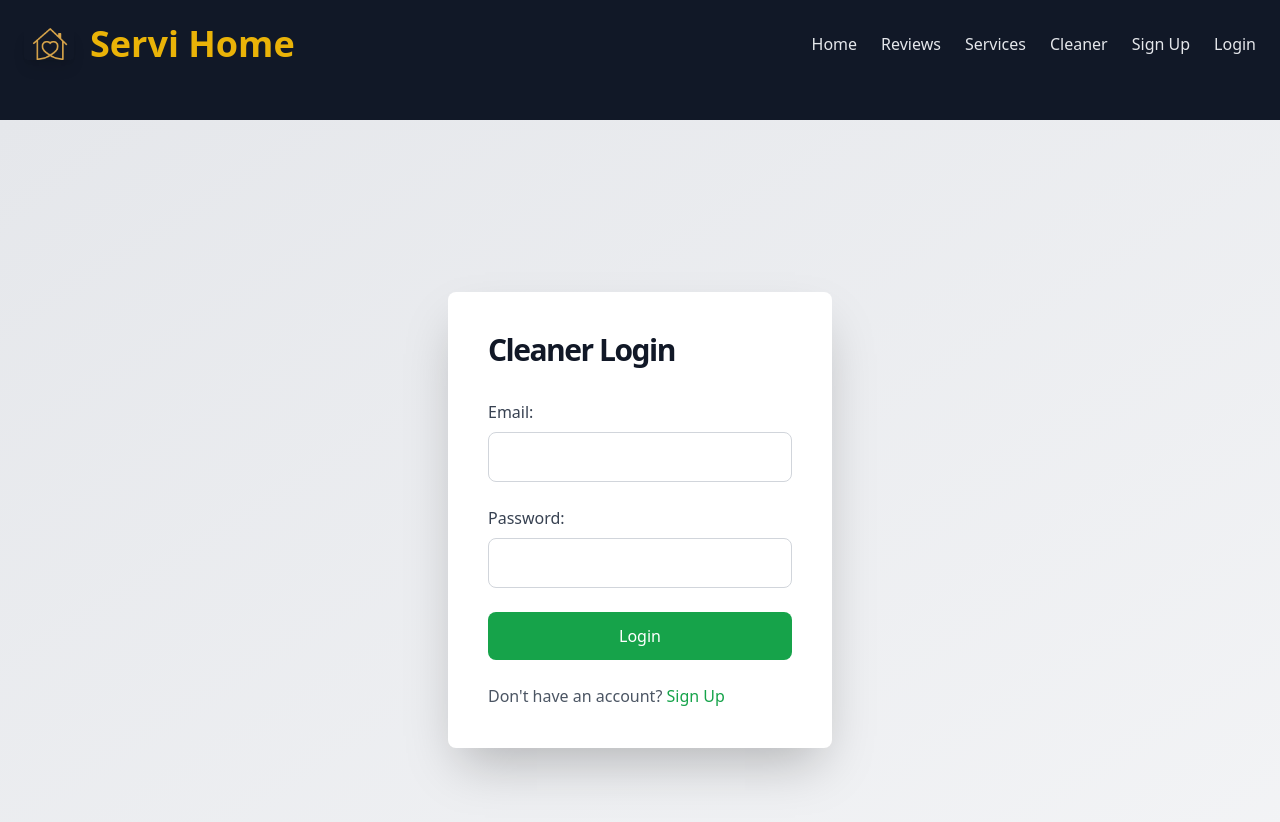
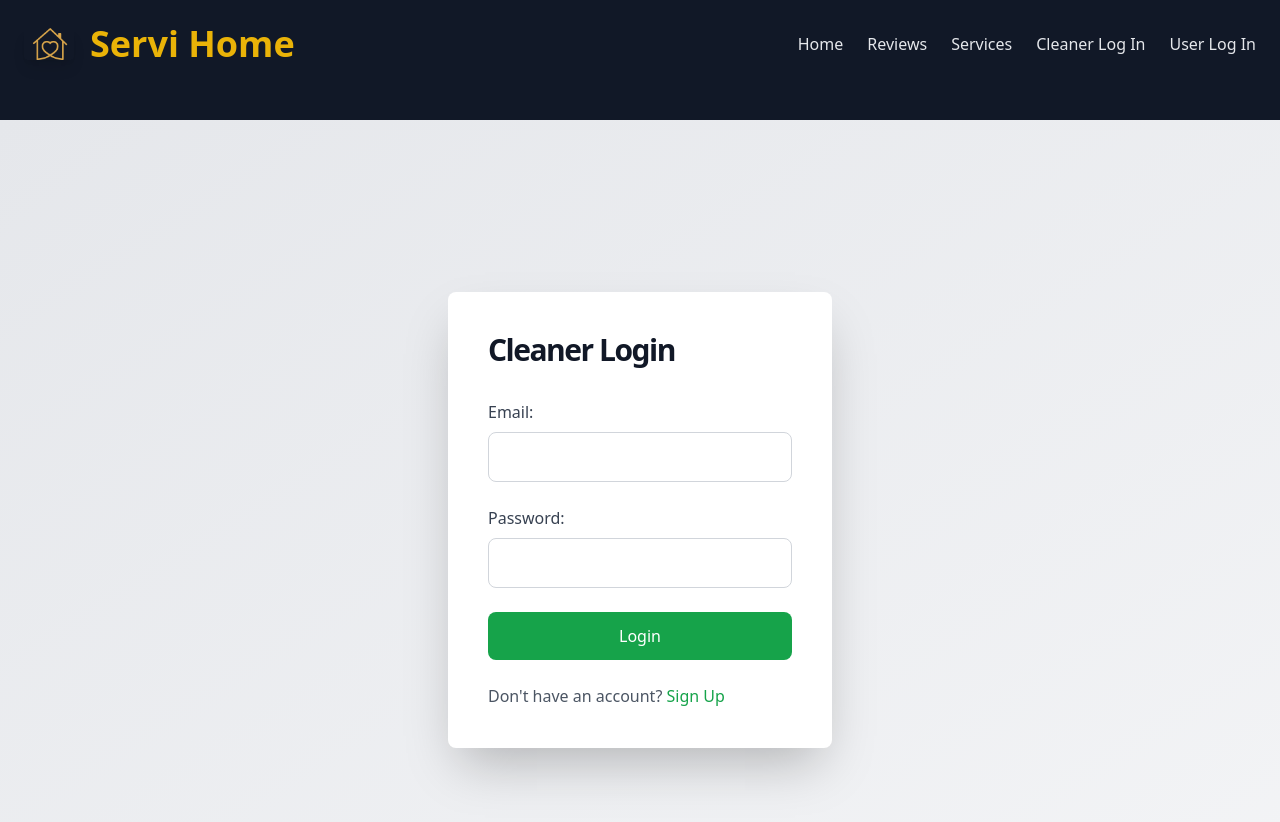
Before and after one commit to miklyx/servi-home-2.0, a Next.js app in the folder solo-project-servi-home/: page /cleanerlogin in a window 1280 px wide. Shown: the top 822 px of the page. Built offline with nearby package versions, Linux system fonts and the light colour scheme.

Commit message:
fix: different navigation for cleaner and customer states

```diff
--- a/solo-project-servi-home/src/components/Layout.tsx
+++ b/solo-project-servi-home/src/components/Layout.tsx
@@ -1,5 +1,5 @@
 import Link from 'next/link';
-import { useAuth } from '../lib/store';
+import { useAuth, useCleaner } from '../lib/store';
 import { useRouter } from 'next/router';
 import React from 'react';
 
@@ -9,12 +9,14 @@ const Layout = ({
   children: React.ReactElement;
 }): JSX.Element => {
   const user = useAuth((state) => state.auth);
+  const cleaner = useCleaner((state) => state.cleaner)
   const router = useRouter();
 
   const onLogout = (e: React.MouseEvent): void => {
     localStorage.removeItem('auth');
     localStorage.removeItem('token');
     useAuth.getState().removeAuth();
+    useCleaner.getState().removeCleaner();
     router.push('/');
   };
 
@@ -53,35 +55,57 @@ const Layout = ({
             Services
           </Link>
 
-          {!!user ? (
+          { !!cleaner ? (
+            <>
             <button
               onClick={(e) => onLogout(e)}
               className='bg-red-600 hover:bg-red-700 px-4 py-2 rounded transition-colors duration-200'
             >
               Log Out
             </button>
-          ) : (
+
+              <Link
+              href='/cleanerlogedin'
+              className='hover:text-yellow-500 transform hover:scale-105 transition-transform duration-200'
+              >
+                Cleaner Dashboard
+            </Link>
+            </>
+
+           ) : user?  (
+            <>
+            <button
+              onClick={(e) => onLogout(e)}
+              className='bg-red-600 hover:bg-red-700 px-4 py-2 rounded transition-colors duration-200'
+            >
+              Log Out
+            </button>
+
+              <Link
+              href='/logedin'
+              className='hover:text-yellow-500 transform hover:scale-105 transition-transform duration-200'
+              >
+                Orders Dashboard
+            </Link>
+            </>
+            ) : (
             <>
               <Link
                 href='/cleanerlogin'
                 className='hover:text-yellow-500 transform hover:scale-105 transition-transform duration-200'
               >
-                Cleaner
+                Cleaner Log In
               </Link>
-              <Link
-                href='/signup'
-                className='hover:text-yellow-500 transform hover:scale-105 transition-transform duration-200'
-              >
-                Sign Up
-              </Link>
+
               <Link
                 href='/login'
                 className='hover:text-yellow-500 transform hover:scale-105 transition-transform duration-200'
               >
-                Login
+                User Log In
               </Link>
             </>
           )}
+
         </nav>
       </header>
       <main className='mt-8'>{children}</main>
--- a/solo-project-servi-home/src/lib/store.ts
+++ b/solo-project-servi-home/src/lib/store.ts
@@ -5,8 +5,20 @@ interface Auth {
   removeAuth: () => void;
 }
 
+interface Cleaner {
+  cleaner: string | null;
+  setCleaner: (cleaner: string) => void;
+  removeCleaner: () => void;
+}
+
 export const useAuth = create<Auth>((set) => ({
   auth: null,
   setAuth: (auth) => set(() => ({ auth })),
   removeAuth: () => set({ auth: null }),
 }));
+
+export const useCleaner = create<Cleaner>((set) => ({
+  cleaner: null,
+  setCleaner: (cleaner) => set(() => ({cleaner})),
+  removeCleaner: () => set(({cleaner: null}))
+}));
--- a/solo-project-servi-home/src/pages/cleanerlogin.tsx
+++ b/solo-project-servi-home/src/pages/cleanerlogin.tsx
@@ -1,7 +1,7 @@
 import React, { useState } from "react";
 import Link from "next/link";
 import { useRouter } from "next/router";
-import { useAuth } from "../lib/store";
+import { useAuth, useCleaner } from "../lib/store";
 
 interface FormData {
   email: string;
@@ -44,8 +44,8 @@ function Login() : JSX.Element {
       });
 
       const data  = await response.json();
-      localStorage.setItem("auth", JSON.stringify(data));
-      useAuth.getState().setAuth(data.cleaner);
+      localStorage.setItem("cleaner", JSON.stringify(data));
+      useCleaner.getState().setCleaner(data.cleaner);
 
       if (response.status === 200) {
 
```
